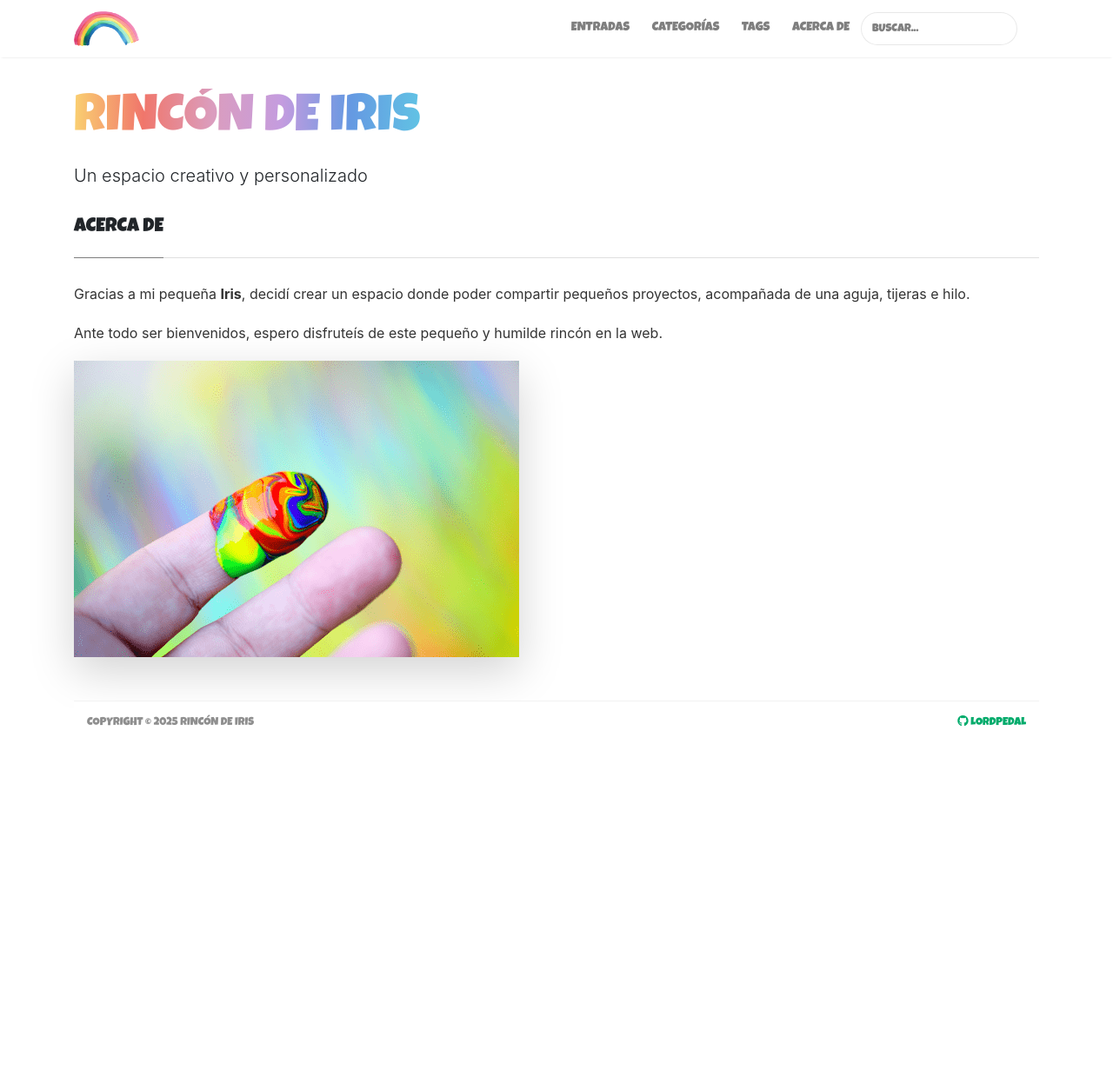
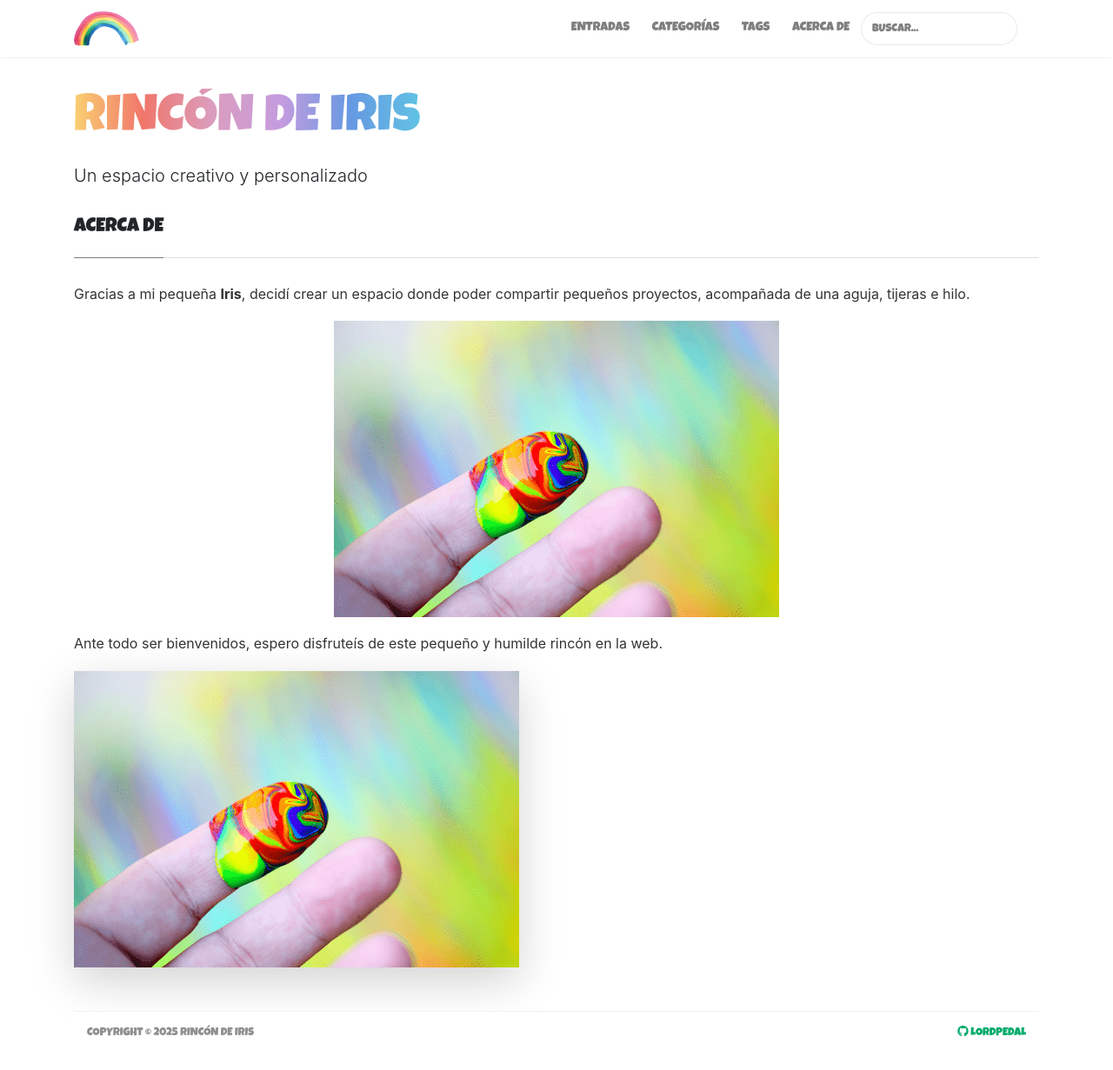
Before and after one commit to Lordpedal/rincondeiris, a Jekyll site: the page built from _pages/about.md, in a window 1280 px wide and 1272 px high. Shown: the top 1231 px of the window at 87% size. Built offline with Jekyll 4.4.1, drawn with Linux system fonts in a browser that asks for light colours; nearby versions of some CDN libraries.

Commit message:
Actualización dom 30 mar 2025 09:42:00 CEST

```diff
--- a/_pages/about.md
+++ b/_pages/about.md
@@ -7,6 +7,8 @@ comments: false
 
 Gracias a mi pequeña **Iris**, decidí crear un espacio donde poder compartir pequeños proyectos, acompañada de una aguja, tijeras e hilo.
 
+![Avatar](/assets/images/avatar.png){:style="display:block; margin-left:auto; margin-right:auto"}
+
 Ante todo ser bienvenidos, espero disfruteís de este pequeño y humilde rincón en la web.
 
 <img class="shadow-lg" src="{{site.baseurl}}/assets/images/avatar.png" align="middle" alt="Un espacio creativo y personalizado" />
```
